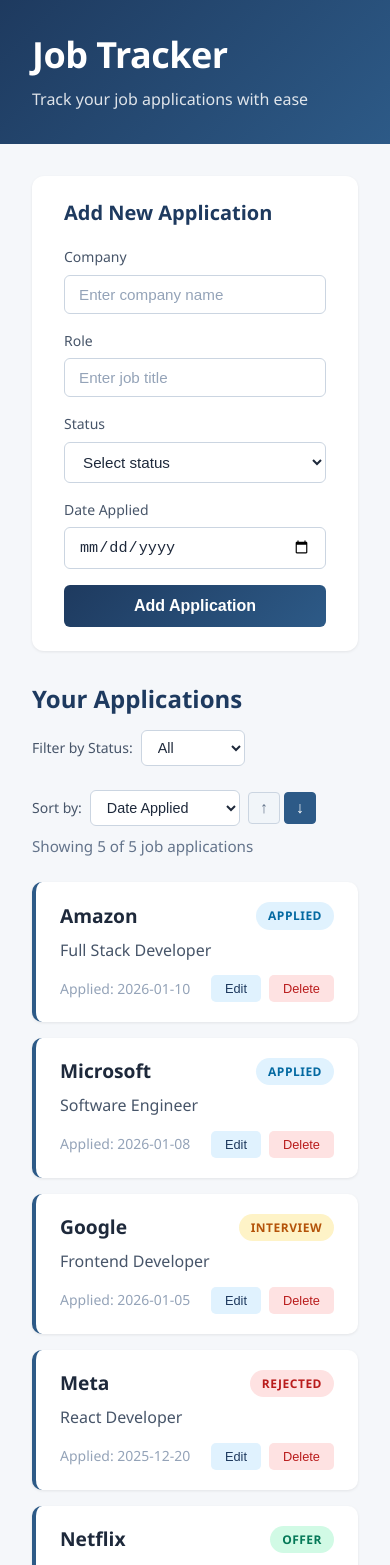
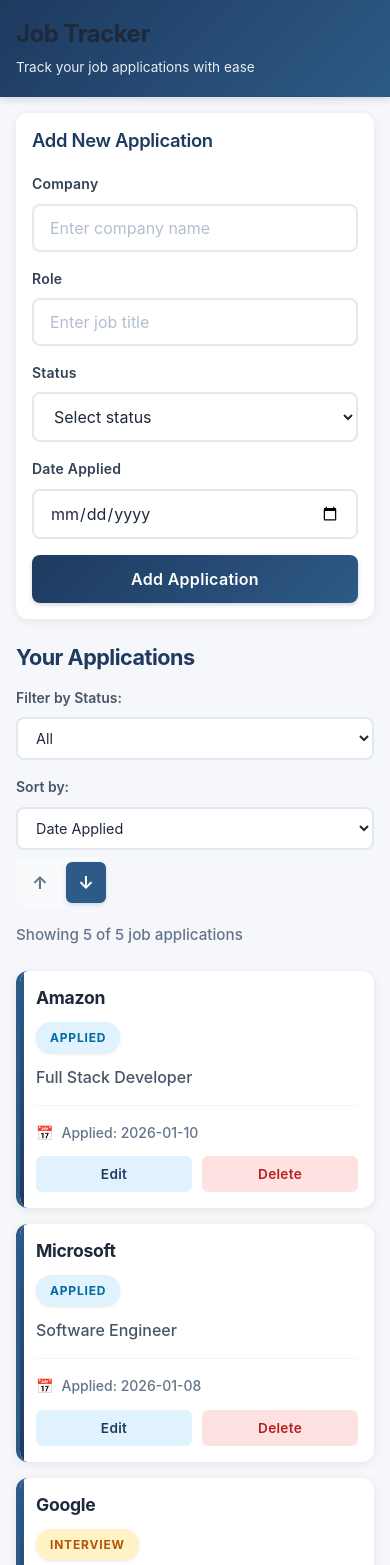
Before and after one commit to navaneeth-algorithm/build-your-job-search-command-center-a-personalized-roadmap-to-a-job-application-tracker, a React (Vite) app: page / in a window 390 px wide. Shown: the top 1565 px of the page. Built offline with nearby package versions, Linux system fonts and the light colour scheme.

Commit message:
Enhance styling and add responsive design for mobile, tablet, and desktop

```diff
--- a/src/App.css
+++ b/src/App.css
@@ -11,11 +11,15 @@
   color: #ffffff;
   padding: 2rem;
   box-shadow: 0 2px 8px rgba(0, 0, 0, 0.15);
+  position: sticky;
+  top: 0;
+  z-index: 100;
 }
 
 .header-content {
   max-width: 1200px;
   margin: 0 auto;
+  width: 100%;
 }
 
 .header-title {
@@ -23,13 +27,15 @@
   font-size: 2.25rem;
   font-weight: 700;
   letter-spacing: -0.5px;
+  line-height: 1.2;
 }
 
 .header-subtitle {
   margin: 0.5rem 0 0;
   font-size: 1rem;
-  opacity: 0.85;
+  opacity: 0.9;
   font-weight: 400;
+  line-height: 1.5;
 }
 
 /* Main Content Styles */
@@ -37,11 +43,13 @@
   flex: 1;
   padding: 2rem;
   background-color: #f5f7fa;
+  min-height: calc(100vh - 200px);
 }
 
 .applications-container {
   max-width: 1200px;
   margin: 0 auto;
+  width: 100%;
 }
 
 /* Application Form Styles */
@@ -49,77 +57,95 @@
   background: #ffffff;
   border-radius: 12px;
   padding: 1.5rem 2rem;
-  box-shadow: 0 1px 3px rgba(0, 0, 0, 0.08);
+  box-shadow: 0 2px 8px rgba(0, 0, 0, 0.08);
   margin-bottom: 2rem;
+  transition: box-shadow 0.3s ease;
+}
+
+.application-form:hover {
+  box-shadow: 0 4px 16px rgba(0, 0, 0, 0.12);
 }
 
 .application-form h3 {
-  margin: 0 0 1.25rem;
-  font-size: 1.25rem;
+  margin: 0 0 1.5rem;
+  font-size: 1.5rem;
   color: #1e3a5f;
   font-weight: 600;
+  letter-spacing: -0.3px;
 }
 
 .form-group {
-  margin-bottom: 1rem;
+  margin-bottom: 1.25rem;
+}
+
+.form-group:last-of-type {
+  margin-bottom: 1.5rem;
 }
 
 .form-group label {
   display: block;
-  margin-bottom: 0.375rem;
+  margin-bottom: 0.5rem;
   font-size: 0.875rem;
-  font-weight: 500;
-  color: #475569;
+  font-weight: 600;
+  color: #334155;
+  letter-spacing: 0.2px;
 }
 
 .form-group input,
 .form-group select {
   width: 100%;
-  padding: 0.625rem 0.875rem;
-  font-size: 0.95rem;
-  border: 1px solid #cbd5e1;
-  border-radius: 6px;
+  padding: 0.75rem 1rem;
+  font-size: 1rem;
+  border: 2px solid #e2e8f0;
+  border-radius: 8px;
   background-color: #ffffff;
   color: #1e293b;
-  transition: border-color 0.2s ease, box-shadow 0.2s ease;
+  transition: all 0.2s ease;
+  font-family: inherit;
 }
 
 .form-group input:focus,
 .form-group select:focus {
   outline: none;
   border-color: #2d5a87;
-  box-shadow: 0 0 0 3px rgba(45, 90, 135, 0.1);
+  box-shadow: 0 0 0 4px rgba(45, 90, 135, 0.1);
+  transform: translateY(-1px);
 }
 
 .form-group input::placeholder {
   color: #94a3b8;
+  opacity: 0.7;
 }
 
 .submit-btn {
   width: 100%;
-  padding: 0.75rem 1.5rem;
+  padding: 0.875rem 1.5rem;
   font-size: 1rem;
   font-weight: 600;
   color: #ffffff;
   background: linear-gradient(135deg, #1e3a5f 0%, #2d5a87 100%);
   border: none;
-  border-radius: 6px;
+  border-radius: 8px;
   cursor: pointer;
-  transition: transform 0.15s ease, box-shadow 0.15s ease;
+  transition: all 0.2s ease;
+  letter-spacing: 0.3px;
+  box-shadow: 0 2px 4px rgba(30, 58, 95, 0.2);
 }
 
 .submit-btn:hover {
-  transform: translateY(-1px);
-  box-shadow: 0 4px 12px rgba(30, 58, 95, 0.3);
+  transform: translateY(-2px);
+  box-shadow: 0 6px 16px rgba(30, 58, 95, 0.3);
 }
 
 .submit-btn:active {
   transform: translateY(0);
+  box-shadow: 0 2px 4px rgba(30, 58, 95, 0.2);
 }
 
 .form-buttons {
   display: flex;
   gap: 0.75rem;
+  margin-top: 1rem;
 }
 
 .form-buttons .submit-btn {
@@ -127,19 +153,22 @@
 }
 
 .cancel-btn {
-  padding: 0.75rem 1.5rem;
+  padding: 0.875rem 1.5rem;
   font-size: 1rem;
   font-weight: 600;
   color: #475569;
-  background-color: #e2e8f0;
-  border: none;
-  border-radius: 6px;
+  background-color: #f1f5f9;
+  border: 2px solid #e2e8f0;
+  border-radius: 8px;
   cursor: pointer;
-  transition: background-color 0.2s ease;
+  transition: all 0.2s ease;
+  letter-spacing: 0.3px;
 }
 
 .cancel-btn:hover {
-  background-color: #cbd5e1;
+  background-color: #e2e8f0;
+  border-color: #cbd5e1;
+  transform: translateY(-1px);
 }
 
 /* Applications Section */
@@ -147,15 +176,17 @@
   display: flex;
   justify-content: space-between;
   align-items: center;
-  margin-bottom: 0.5rem;
+  margin-bottom: 1rem;
   flex-wrap: wrap;
   gap: 1rem;
 }
 
 .applications-section h2 {
   margin: 0;
-  font-size: 1.5rem;
+  font-size: 1.75rem;
   color: #1e3a5f;
+  font-weight: 700;
+  letter-spacing: -0.5px;
 }
 
 .controls-row {
@@ -169,81 +200,94 @@
 .sort-controls {
   display: flex;
   align-items: center;
-  gap: 0.5rem;
+  gap: 0.75rem;
 }
 
 .filter-controls label,
 .sort-controls label {
   font-size: 0.875rem;
-  font-weight: 500;
+  font-weight: 600;
   color: #475569;
+  white-space: nowrap;
 }
 
 .status-filter,
 .sort-select {
-  padding: 0.5rem 0.75rem;
+  padding: 0.625rem 0.875rem;
   font-size: 0.9rem;
-  border: 1px solid #cbd5e1;
-  border-radius: 6px;
+  border: 2px solid #e2e8f0;
+  border-radius: 8px;
   background-color: #ffffff;
   color: #1e293b;
   cursor: pointer;
-  transition: border-color 0.2s ease, box-shadow 0.2s ease;
+  transition: all 0.2s ease;
+  font-family: inherit;
+  min-width: 140px;
 }
 
 .status-filter:focus,
 .sort-select:focus {
   outline: none;
   border-color: #2d5a87;
-  box-shadow: 0 0 0 3px rgba(45, 90, 135, 0.1);
+  box-shadow: 0 0 0 4px rgba(45, 90, 135, 0.1);
 }
 
 .sort-order-buttons {
   display: flex;
-  gap: 0.25rem;
+  gap: 0.375rem;
+  background: #f8fafc;
+  padding: 0.25rem;
+  border-radius: 8px;
 }
 
 .sort-btn {
-  padding: 0.375rem 0.5rem;
-  font-size: 1rem;
-  font-weight: 600;
+  padding: 0.5rem 0.625rem;
+  font-size: 1.1rem;
+  font-weight: 700;
   color: #64748b;
-  background-color: #f1f5f9;
-  border: 1px solid #cbd5e1;
-  border-radius: 4px;
+  background-color: transparent;
+  border: 2px solid transparent;
+  border-radius: 6px;
   cursor: pointer;
   transition: all 0.2s ease;
-  min-width: 32px;
+  min-width: 36px;
+  display: flex;
+  align-items: center;
+  justify-content: center;
 }
 
 .sort-btn:hover {
   background-color: #e2e8f0;
-  border-color: #94a3b8;
+  color: #475569;
 }
 
 .sort-btn.active {
   background-color: #2d5a87;
   color: #ffffff;
   border-color: #2d5a87;
+  box-shadow: 0 2px 4px rgba(45, 90, 135, 0.2);
 }
 
 .applications-count {
   margin: 0 0 1.5rem;
   color: #64748b;
   font-size: 0.95rem;
+  font-weight: 500;
 }
 
 .no-applications {
   background: #ffffff;
-  border-radius: 10px;
-  padding: 2rem;
+  border-radius: 12px;
+  padding: 3rem 2rem;
   text-align: center;
   color: #64748b;
+  box-shadow: 0 2px 8px rgba(0, 0, 0, 0.08);
 }
 
 .no-applications p {
   margin: 0;
-  font-size: 1rem;
+  font-size: 1.1rem;
+  font-weight: 500;
 }
 
 /* Applications List */
@@ -252,102 +296,156 @@
   padding: 0;
   margin: 0;
   display: grid;
-  gap: 1rem;
+  gap: 1.25rem;
 }
 
 .application-item {
   background: #ffffff;
-  border-radius: 10px;
-  padding: 1.25rem 1.5rem;
-  box-shadow: 0 1px 3px rgba(0, 0, 0, 0.08);
+  border-radius: 12px;
+  padding: 1.5rem;
+  box-shadow: 0 2px 8px rgba(0, 0, 0, 0.08);
   border-left: 4px solid #2d5a87;
-  transition: box-shadow 0.2s ease;
+  transition: all 0.3s ease;
+  position: relative;
+  overflow: hidden;
+}
+
+.application-item::before {
+  content: '';
+  position: absolute;
+  top: 0;
+  left: 0;
+  width: 4px;
+  height: 100%;
+  background: linear-gradient(180deg, #2d5a87 0%, #1e3a5f 100%);
+  transition: width 0.3s ease;
 }
 
 .application-item:hover {
-  box-shadow: 0 4px 12px rgba(0, 0, 0, 0.1);
+  box-shadow: 0 8px 24px rgba(0, 0, 0, 0.12);
+  transform: translateY(-2px);
+}
+
+.application-item:hover::before {
+  width: 6px;
 }
 
 .application-header {
   display: flex;
   justify-content: space-between;
-  align-items: center;
-  margin-bottom: 0.5rem;
+  align-items: flex-start;
+  margin-bottom: 0.75rem;
+  gap: 1rem;
 }
 
 .company-name {
   margin: 0;
-  font-size: 1.2rem;
+  font-size: 1.35rem;
   color: #1e293b;
-  font-weight: 600;
+  font-weight: 700;
+  letter-spacing: -0.3px;
+  line-height: 1.3;
+  flex: 1;
 }
 
 .role-title {
-  margin: 0 0 0.5rem;
+  margin: 0 0 0.75rem;
   color: #475569;
-  font-size: 1rem;
+  font-size: 1.05rem;
+  font-weight: 500;
+  line-height: 1.5;
 }
 
 .application-footer {
   display: flex;
   justify-content: space-between;
   align-items: center;
-  margin-top: 0.75rem;
+  margin-top: 1rem;
+  padding-top: 1rem;
+  border-top: 1px solid #f1f5f9;
+  flex-wrap: wrap;
+  gap: 0.75rem;
 }
 
 .date-applied {
   margin: 0;
-  color: #94a3b8;
+  color: #64748b;
+  font-size: 0.875rem;
+  font-weight: 500;
+  display: flex;
+  align-items: center;
+  gap: 0.5rem;
+}
+
+.date-applied::before {
+  content: '📅';
   font-size: 0.875rem;
 }
 
 .delete-btn {
-  padding: 0.375rem 0.875rem;
-  font-size: 0.8rem;
-  font-weight: 500;
+  padding: 0.5rem 1rem;
+  font-size: 0.85rem;
+  font-weight: 600;
   color: #b91c1c;
   background-color: #fee2e2;
-  border: none;
-  border-radius: 5px;
+  border: 2px solid transparent;
+  border-radius: 6px;
   cursor: pointer;
-  transition: background-color 0.2s ease, color 0.2s ease;
+  transition: all 0.2s ease;
+  letter-spacing: 0.3px;
 }
 
 .delete-btn:hover {
   background-color: #b91c1c;
   color: #ffffff;
+  transform: translateY(-1px);
+  box-shadow: 0 4px 8px rgba(185, 28, 28, 0.2);
+}
+
+.delete-btn:active {
+  transform: translateY(0);
 }
 
 .action-buttons {
   display: flex;
-  gap: 0.5rem;
+  gap: 0.625rem;
+  flex-wrap: wrap;
 }
 
 .edit-btn {
-  padding: 0.375rem 0.875rem;
-  font-size: 0.8rem;
-  font-weight: 500;
+  padding: 0.5rem 1rem;
+  font-size: 0.85rem;
+  font-weight: 600;
   color: #1e3a5f;
   background-color: #e0f2fe;
-  border: none;
-  border-radius: 5px;
+  border: 2px solid transparent;
+  border-radius: 6px;
   cursor: pointer;
-  transition: background-color 0.2s ease, color 0.2s ease;
+  transition: all 0.2s ease;
+  letter-spacing: 0.3px;
 }
 
 .edit-btn:hover {
   background-color: #1e3a5f;
   color: #ffffff;
+  transform: translateY(-1px);
+  box-shadow: 0 4px 8px rgba(30, 58, 95, 0.2);
+}
+
+.edit-btn:active {
+  transform: translateY(0);
 }
 
 /* Status Badges */
 .status-badge {
-  padding: 0.25rem 0.75rem;
+  padding: 0.375rem 0.875rem;
   border-radius: 20px;
   font-size: 0.75rem;
-  font-weight: 600;
+  font-weight: 700;
   text-transform: uppercase;
-  letter-spacing: 0.5px;
+  letter-spacing: 0.8px;
+  white-space: nowrap;
+  box-shadow: 0 1px 3px rgba(0, 0, 0, 0.1);
 }
 
 .status-applied {
@@ -376,9 +474,202 @@
   color: #94a3b8;
   padding: 1.5rem 2rem;
   text-align: center;
+  margin-top: auto;
 }
 
 .footer p {
   margin: 0;
   font-size: 0.875rem;
+  font-weight: 500;
 }
+
+/* Responsive Design */
+
+/* Tablet (768px and below) */
+@media (max-width: 768px) {
+  .header {
+    padding: 1.5rem;
+  }
+
+  .header-title {
+    font-size: 1.75rem;
+  }
+
+  .header-subtitle {
+    font-size: 0.9rem;
+  }
+
+  .main-content {
+    padding: 1.5rem;
+  }
+
+  .application-form {
+    padding: 1.25rem 1.5rem;
+  }
+
+  .application-form h3 {
+    font-size: 1.25rem;
+  }
+
+  .section-header {
+    flex-direction: column;
+    align-items: flex-start;
+  }
+
+  .applications-section h2 {
+    font-size: 1.5rem;
+  }
+
+  .controls-row {
+    width: 100%;
+    flex-direction: column;
+    align-items: stretch;
+    gap: 1rem;
+  }
+
+  .filter-controls,
+  .sort-controls {
+    width: 100%;
+    flex-direction: column;
+    align-items: flex-start;
+    gap: 0.5rem;
+  }
+
+  .status-filter,
+  .sort-select {
+    width: 100%;
+    min-width: unset;
+  }
+
+  .application-item {
+    padding: 1.25rem;
+  }
+
+  .company-name {
+    font-size: 1.2rem;
+  }
+
+  .application-footer {
+    flex-direction: column;
+    align-items: stretch;
+  }
+
+  .action-buttons {
+    width: 100%;
+    justify-content: flex-end;
+  }
+}
+
+/* Mobile (480px and below) */
+@media (max-width: 480px) {
+  .header {
+    padding: 1.25rem 1rem;
+  }
+
+  .header-title {
+    font-size: 1.5rem;
+  }
+
+  .header-subtitle {
+    font-size: 0.85rem;
+  }
+
+  .main-content {
+    padding: 1rem;
+  }
+
+  .application-form {
+    padding: 1rem;
+    margin-bottom: 1.5rem;
+  }
+
+  .application-form h3 {
+    font-size: 1.15rem;
+    margin-bottom: 1.25rem;
+  }
+
+  .form-group {
+    margin-bottom: 1rem;
+  }
+
+  .form-buttons {
+    flex-direction: column;
+  }
+
+  .form-buttons .submit-btn,
+  .cancel-btn {
+    width: 100%;
+  }
+
+  .applications-section h2 {
+    font-size: 1.35rem;
+  }
+
+  .applications-list {
+    gap: 1rem;
+  }
+
+  .application-item {
+    padding: 1rem;
+  }
+
+  .application-header {
+    flex-direction: column;
+    align-items: flex-start;
+    gap: 0.75rem;
+  }
+
+  .company-name {
+    font-size: 1.1rem;
+  }
+
+  .role-title {
+    font-size: 1rem;
+  }
+
+  .application-footer {
+    flex-direction: column;
+    gap: 0.75rem;
+  }
+
+  .action-buttons {
+    width: 100%;
+  }
+
+  .edit-btn,
+  .delete-btn {
+    flex: 1;
+    text-align: center;
+  }
+
+  .footer {
+    padding: 1.25rem 1rem;
+  }
+}
+
+/* Large Desktop (1200px and above) */
+@media (min-width: 1200px) {
+  .applications-list {
+    grid-template-columns: repeat(auto-fill, minmax(500px, 1fr));
+  }
+}
+
+/* Print Styles */
+@media print {
+  .header {
+    position: static;
+    box-shadow: none;
+  }
+
+  .application-form,
+  .filter-controls,
+  .sort-controls,
+  .action-buttons {
+    display: none;
+  }
+
+  .application-item {
+    break-inside: avoid;
+    page-break-inside: avoid;
+  }
+}
--- a/src/index.css
+++ b/src/index.css
@@ -3,16 +3,25 @@
 *::before,
 *::after {
   box-sizing: border-box;
+  margin: 0;
+  padding: 0;
 }
 
 :root {
-  font-family: 'Segoe UI', system-ui, -apple-system, sans-serif;
+  font-family: -apple-system, BlinkMacSystemFont, 'Segoe UI', 'Roboto', 'Oxygen',
+    'Ubuntu', 'Cantarell', 'Fira Sans', 'Droid Sans', 'Helvetica Neue',
+    sans-serif;
   line-height: 1.6;
   font-weight: 400;
   font-synthesis: none;
   text-rendering: optimizeLegibility;
   -webkit-font-smoothing: antialiased;
   -moz-osx-font-smoothing: grayscale;
+  -webkit-text-size-adjust: 100%;
+}
+
+html {
+  scroll-behavior: smooth;
 }
 
 body {
@@ -21,21 +30,82 @@
   min-height: 100vh;
   background-color: #f5f7fa;
   color: #334155;
+  font-size: 16px;
+  line-height: 1.6;
 }
 
 #root {
   min-height: 100vh;
+  display: flex;
+  flex-direction: column;
 }
 
 h1, h2, h3, h4, h5, h6 {
   line-height: 1.3;
+  font-weight: 600;
+  color: #1e293b;
+}
+
+h1 {
+  font-size: 2.5rem;
+}
+
+h2 {
+  font-size: 2rem;
+}
+
+h3 {
+  font-size: 1.5rem;
+}
+
+p {
+  margin: 0;
+  line-height: 1.6;
 }
 
 a {
   color: #2563eb;
   text-decoration: none;
+  transition: color 0.2s ease;
 }
 
 a:hover {
+  color: #1d4ed8;
   text-decoration: underline;
 }
+
+button {
+  font-family: inherit;
+  font-size: inherit;
+}
+
+input,
+select,
+textarea {
+  font-family: inherit;
+  font-size: inherit;
+}
+
+/* Focus styles for accessibility */
+*:focus-visible {
+  outline: 2px solid #2d5a87;
+  outline-offset: 2px;
+}
+
+/* Smooth scrolling */
+@media (prefers-reduced-motion: no-preference) {
+  * {
+    transition-timing-function: ease-in-out;
+  }
+}
+
+/* Reduced motion for users who prefer it */
+@media (prefers-reduced-motion: reduce) {
+  *,
+  *::before,
+  *::after {
+    animation-duration: 0.01ms !important;
+    animation-iteration-count: 1 !important;
+    transition-duration: 0.01ms !important;
+  }
+}
```
